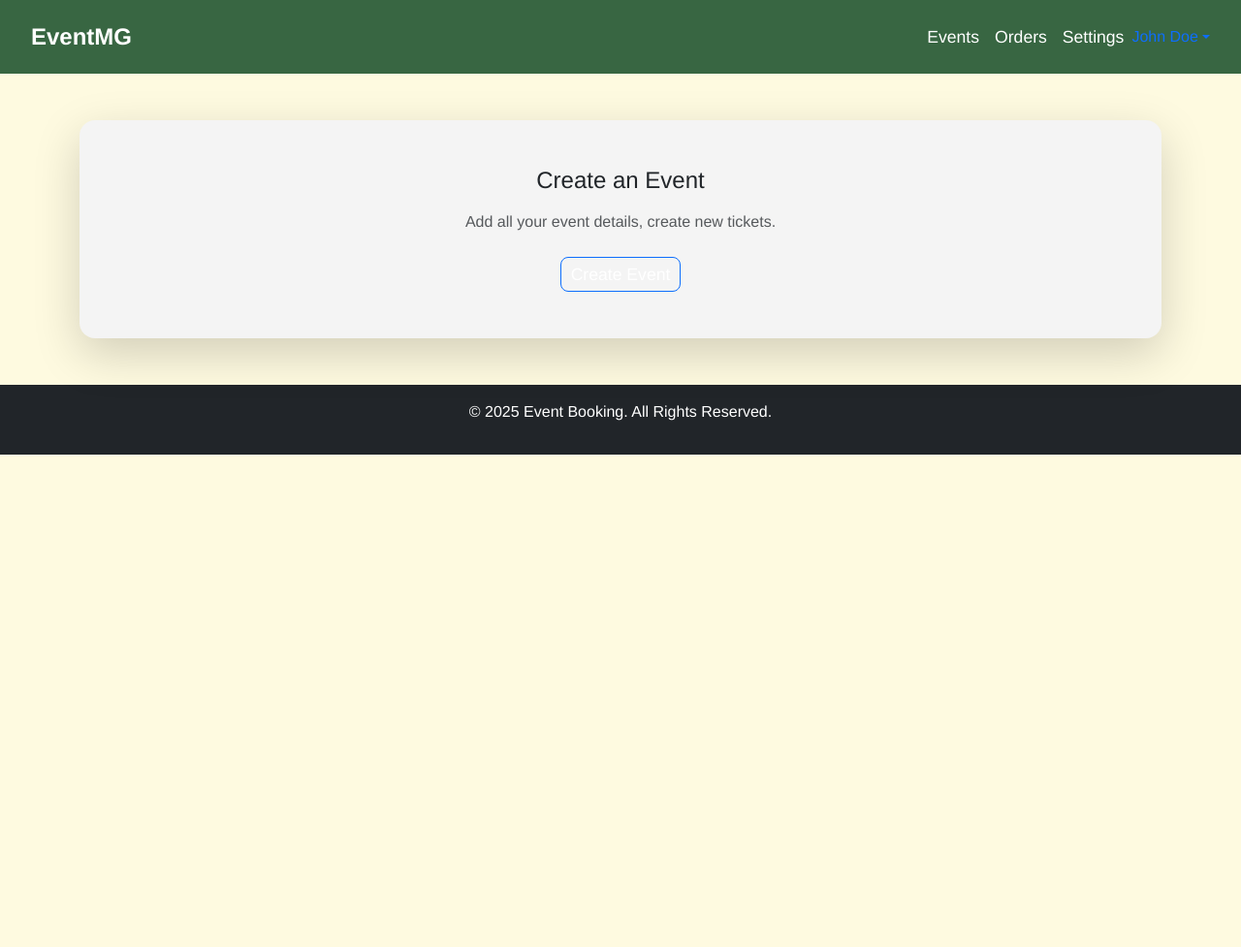
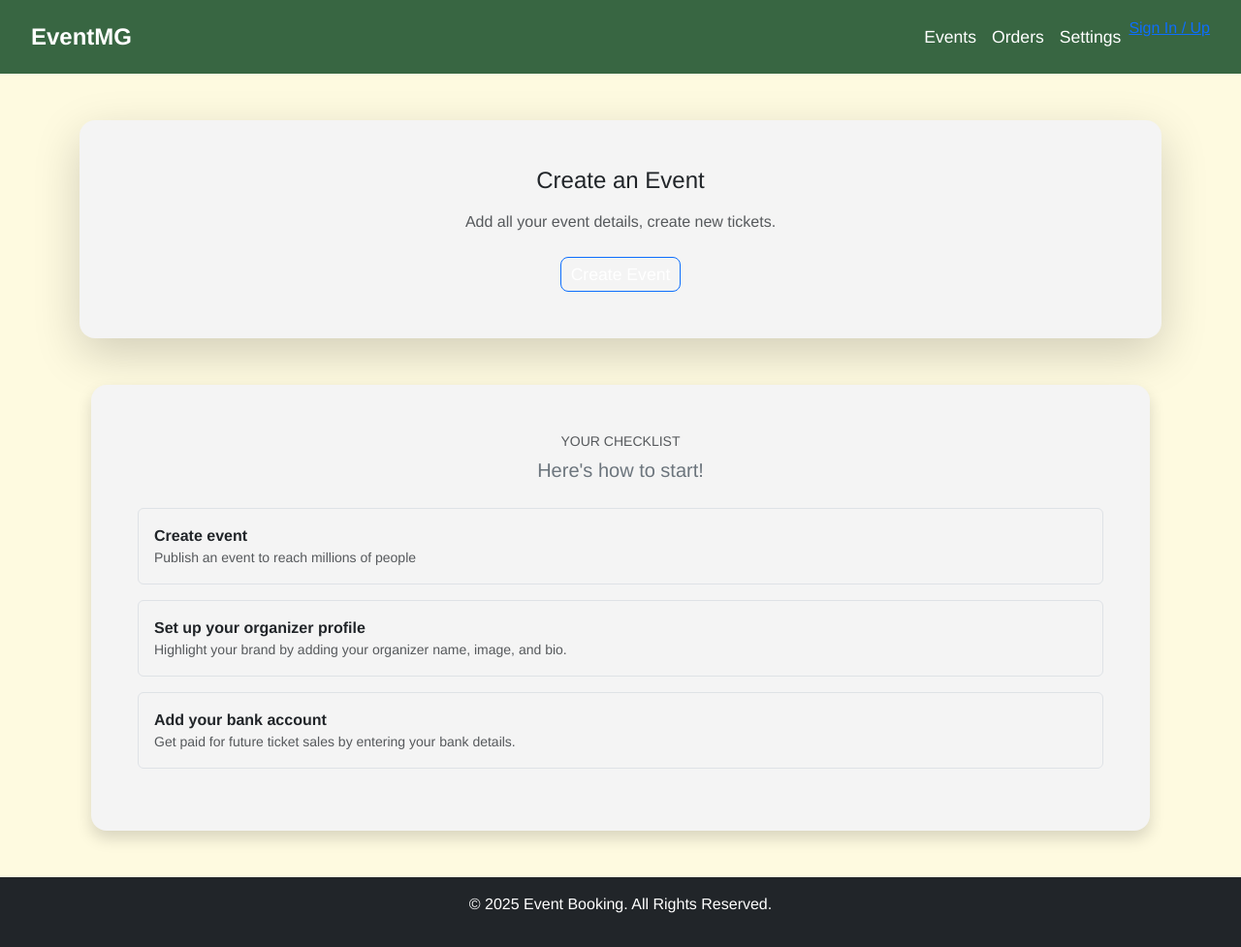
Before and after one commit to Lakshmisanajanasb9/eventsmg, a Flask app: template website/templates/organizer/events.html in a window 1280 px wide. Shown: the whole page at 97% size. Before the commit the page ends 469 px from the top, so only its background shows below. Run offline with Flask 3, Linux system fonts and the light colour scheme; the template is opened without the code that fills it, so the values that code supplies are empty.

Commit message:
before links for cleanup

```diff
--- a/run.py
+++ b/run.py
@@ -3,7 +3,6 @@ from website import create_app, db
 app = create_app()
 
 with app.app_context():
-    db.drop_all()
     db.create_all()
 
 if __name__ == "__main__":
--- a/website/templates/eventshome.html
+++ b/website/templates/eventshome.html
@@ -32,6 +32,7 @@
                     <li class="nav-item">
                         <a class="nav-link text-white" href="#">Profile</a>
                     </li>
+                    {% endblock %}
                     {% if current_user.is_authenticated %}
                         <div class="ms-auto d-flex align-items-center">
                         <div class="dropdown">
@@ -40,7 +41,9 @@
                             </a>
                             <ul class="dropdown-menu dropdown-menu-end" aria-labelledby="userDropdown">
                                 <li><a class="dropdown-item" href="#">Profile</a></li>
+                                {% block adminState %}
                                 <li><a class="dropdown-item" href="{{ url_for('admin.admin_home') }}">Manage events</a></li>
+                                {% endblock %}
                                 <li><a class="dropdown-item" href="#">Settings</a></li>
                                 <li><hr class="dropdown-divider"></li>
                                 <li><a class="dropdown-item" href="{{ url_for('auth.logout') }}">Logout</a></li>
@@ -52,7 +55,6 @@
                             <a href="{{ url_for('auth.login') }}">Sign In / Up</a>
                         </li>
                     {% endif %}
-                 {% endblock %}
                 </ul>
             </div>
         </div>
--- a/website/templates/organizer/organizer.html
+++ b/website/templates/organizer/organizer.html
@@ -14,23 +14,11 @@
 <li class="nav-item">
     <a class="nav-link text-white" href="{{ url_for('auth.login') }}">Settings</a>
 </li>
+{% endblock %}
+{% block adminState %}
+    <li><a class="dropdown-item" href="{{ url_for('views.home') }}">Return to Exploring Events</a></li>
+{% endblock %}
 
-<!-- User Profile Dropdown -->
-<div class="ms-auto d-flex align-items-center">
-<div class="dropdown">
-  <a class="d-flex align-items-center text-decoration-none dropdown-toggle" href="#" id="userDropdown" data-bs-toggle="dropdown" aria-expanded="false">
-    <span class="d-none d-sm-inline">John Doe</span>
-  </a>
-  <ul class="dropdown-menu dropdown-menu-end" aria-labelledby="userDropdown">
-    <li><a class="dropdown-item" href="#">Profile</a></li>
-    <li><a class="dropdown-item" href="#">Settings</a></li>
-    <li><hr class="dropdown-divider"></li>
-    <li><a class="dropdown-item" href="#">Logout</a></li>
-  </ul>
-</div>
-</div>
-
-{% endblock %}
 {% block content %}
   <div class="container my-5">
     <div class="card shadow-lg border-0 rounded-4">
@@ -42,5 +30,50 @@
         <button class="btn btn-primary btn-lg">Create Event</button>
       </div>
     </div>
+    <div class="container my-5">
+  <div class="card shadow border-0 rounded-4">
+    <div class="card-body p-5">
+      <p class="text-uppercase text-muted small mb-1">Your checklist</p>
+      <p class="fs-5 text-secondary mb-4">Here's how to start!</p>
+
+      <!-- Checklist item -->
+      <a href="/manage/events/1331706924259/details" class="text-decoration-none text-dark">
+        <div class="d-flex justify-content-between align-items-start border rounded p-3 mb-3 hover-shadow">
+          <div class="d-flex">
+           <div class="ms-auto text-start">
+              <div class="fw-bold">Create event</div>
+              <div class="text-muted small">Publish an event to reach millions of people</div>
+            </div>
+          </div>
+        </div>
+      </a>
+
+      <!-- Checklist item -->
+      <a href="/organizations/info/profile/110217653451" class="text-decoration-none text-dark">
+        <div class="d-flex justify-content-between align-items-start border rounded p-3 mb-3 hover-shadow">
+          <div class="d-flex">
+           <div class="ms-auto text-start">
+              <div class="fw-bold">Set up your organizer profile</div>
+              <div class="text-muted small">Highlight your brand by adding your organizer name, image, and bio.</div>
+            </div>
+          </div>
+        </div>
+      </a>
+
+      <!-- Checklist item -->
+      <a href="/organizations/finance-settings/bank-accounts" class="text-decoration-none text-dark">
+        <div class="d-flex justify-content-between align-items-start border rounded p-3 mb-3 hover-shadow">
+          <div class="d-flex">
+           <div class="ms-auto text-start">
+              <div class="fw-bold">Add your bank account</div>
+              <div class="text-muted small">Get paid for future ticket sales by entering your bank details.</div>
+            </div>
+          </div>
+        </div>
+      </a>
+
+    </div>
   </div>
+</div>
+</div>
 {% endblock %}
```
